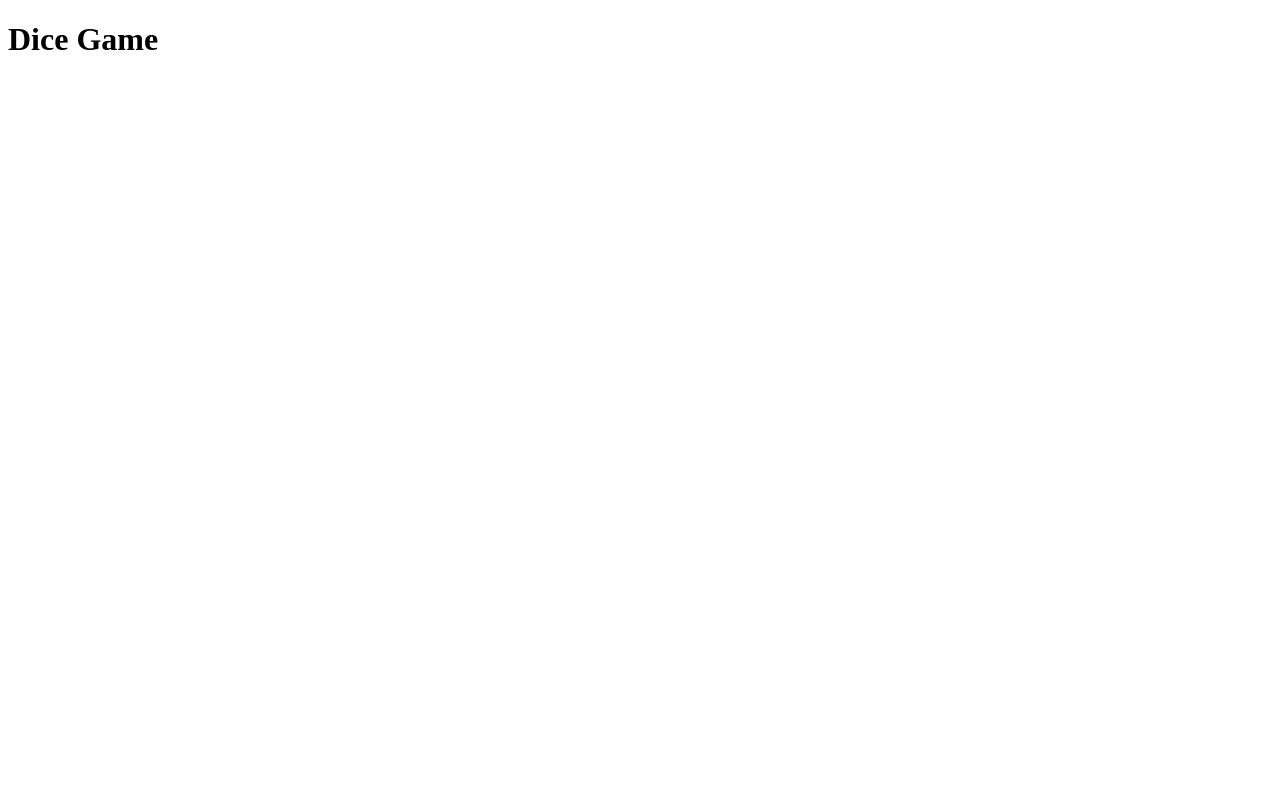
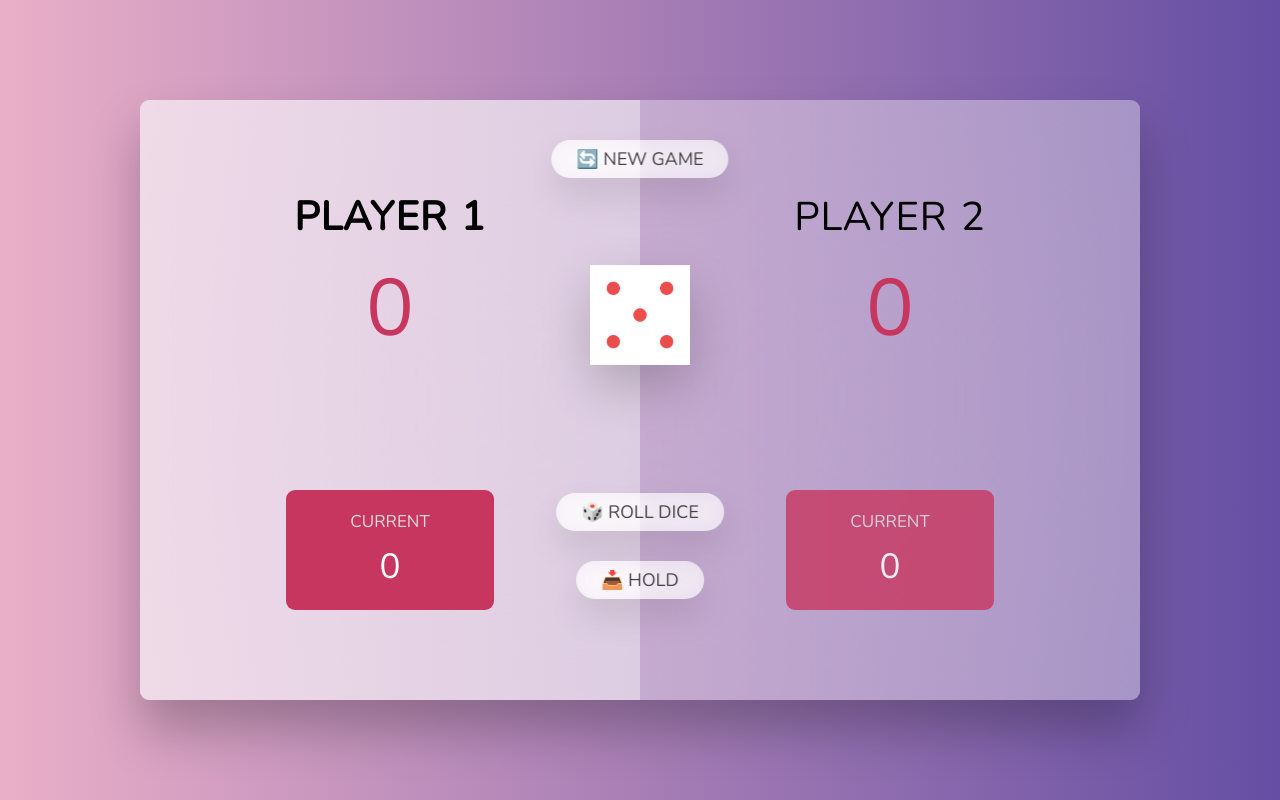
Before and after one commit to Aman130/Dice-Game, a plain HTML site: page index.html in a window 1280 px wide. Drawn offline with nearby package versions, Linux system fonts and the light colour scheme.

Commit message:
Basic Structure Added

```diff
--- a/index.html
+++ b/index.html
@@ -5,8 +5,31 @@
     <meta http-equiv="X-UA-Compatible" content="IE=edge">
     <meta name="viewport" content="width=device-width, initial-scale=1.0">
     <title>Dice Game</title>
+    <link rel="stylesheet" href="style.css">
 </head>
 <body>
-    <h1>Dice Game</h1>
+    <main>
+        <section class="player player--0 player--active">
+            <h2 class="name" id="name--0">Player 1</h2>
+            <p class="score" id="score--0">0</p>
+            <div class="current">
+              <p class="current-label">Current</p>
+              <p class="current-score" id="current--0">0</p>
+            </div>
+          </section>
+          <section class="player player--1">
+            <h2 class="name" id="name--1">Player 2</h2>
+            <p class="score" id="score--1">0</p>
+            <div class="current">
+              <p class="current-label">Current</p>
+              <p class="current-score" id="current--1">0</p>
+            </div>
+          </section>
+
+        <img src="dice-5.png" alt="Playing dice" class="dice">
+        <button class="btn btn--new">🔄 New game</button>
+        <button class="btn btn--roll">🎲 Roll dice</button>
+        <button class="btn btn--hold">📥 Hold</button>
+    </main>
 </body>
 </html>
--- /dev/null
+++ b/style.css
@@ -0,0 +1,165 @@
+@import url('https://fonts.googleapis.com/css2?family=Nunito&display=swap');
+
+* {
+  margin: 0;
+  padding: 0;
+  box-sizing: inherit;
+}
+
+html {
+  font-size: 62.5%;
+  box-sizing: border-box;
+}
+
+body {
+  font-family: 'Nunito', sans-serif;
+  font-weight: 400;
+  height: 100vh;
+  background: #654ea3;  /* fallback for old browsers */
+  background: -webkit-linear-gradient(to right, #eaafc8, #654ea3);  /* Chrome 10-25, Safari 5.1-6 */
+  background: linear-gradient(to right, #eaafc8, #654ea3); /* W3C, IE 10+/ Edge, Firefox 16+, Chrome 26+, Opera 12+, Safari 7+ */
+
+  display: flex;
+  align-items: center;
+  justify-content: center;
+}
+
+main {
+  position: relative;
+  width: 100rem;
+  height: 60rem;
+  background-color: rgba(255, 255, 255, 0.35);
+  backdrop-filter: blur(200px);
+  filter: blur();
+  box-shadow: 0 3rem 5rem rgba(0, 0, 0, 0.25);
+  border-radius: 9px;
+  overflow: hidden;
+  display: flex;
+}
+
+.player {
+  flex: 50%;
+  padding: 9rem;
+  display: flex;
+  flex-direction: column;
+  align-items: center;
+  transition: all 0.75s;
+}
+
+.name {
+  position: relative;
+  font-size: 4rem;
+  text-transform: uppercase;
+  letter-spacing: 1px;
+  word-spacing: 2px;
+  font-weight: 300;
+  margin-bottom: 1rem;
+}
+
+.score {
+  font-size: 8rem;
+  font-weight: 300;
+  color: #c7365f;
+  margin-bottom: auto;
+}
+
+.player--active {
+  background-color: rgba(255, 255, 255, 0.4);
+}
+.player--active .name {
+  font-weight: 700;
+}
+.player--active .score {
+  font-weight: 400;
+}
+
+.player--active .current {
+  opacity: 1;
+}
+
+.current {
+  background-color: #c7365f;
+  opacity: 0.8;
+  border-radius: 9px;
+  color: #fff;
+  width: 65%;
+  padding: 2rem;
+  text-align: center;
+  transition: all 0.75s;
+}
+
+.current-label {
+  text-transform: uppercase;
+  margin-bottom: 1rem;
+  font-size: 1.7rem;
+  color: #ddd;
+}
+
+.current-score {
+  font-size: 3.5rem;
+}
+
+/* ABSOLUTE POSITIONED ELEMENTS */
+.btn {
+  position: absolute;
+  left: 50%;
+  transform: translateX(-50%);
+  color: #444;
+  background: none;
+  border: none;
+  font-family: inherit;
+  font-size: 1.8rem;
+  text-transform: uppercase;
+  cursor: pointer;
+  font-weight: 400;
+  transition: all 0.1s;
+
+  background-color: white;
+  background-color: rgba(255, 255, 255, 0.6);
+  backdrop-filter: blur(10px);
+
+  padding: 0.7rem 2.5rem;
+  border-radius: 50rem;
+  box-shadow: 0 1.75rem 3.5rem rgba(0, 0, 0, 0.1);
+}
+
+.btn--new {
+  top: 4rem;
+}
+.btn--roll {
+  top: 39.3rem;
+}
+.btn--hold {
+  top: 46.1rem;
+}
+
+.btn:active {
+  transform: translate(-50%, 3px);
+  box-shadow: 0 1rem 2rem rgba(0, 0, 0, 0.15);
+}
+
+.btn:focus {
+  outline: none;
+}
+
+.dice {
+  position: absolute;
+  left: 50%;
+  top: 16.5rem;
+  transform: translateX(-50%);
+  height: 10rem;
+  box-shadow: 0 2rem 5rem rgba(0, 0, 0, 0.2);
+}
+
+.player--winner {
+  background-color: #2f2f2f;
+}
+
+.player--winner .name {
+  font-weight: 700;
+  color: #c7365f;
+}
+
+.hidden {
+  display: none;
+}
```
Also changed, not shown: dice-1.png (added), dice-2.png (added), dice-3.png (added), dice-4.png (added), dice-5.png (added), dice-6.png (added).
